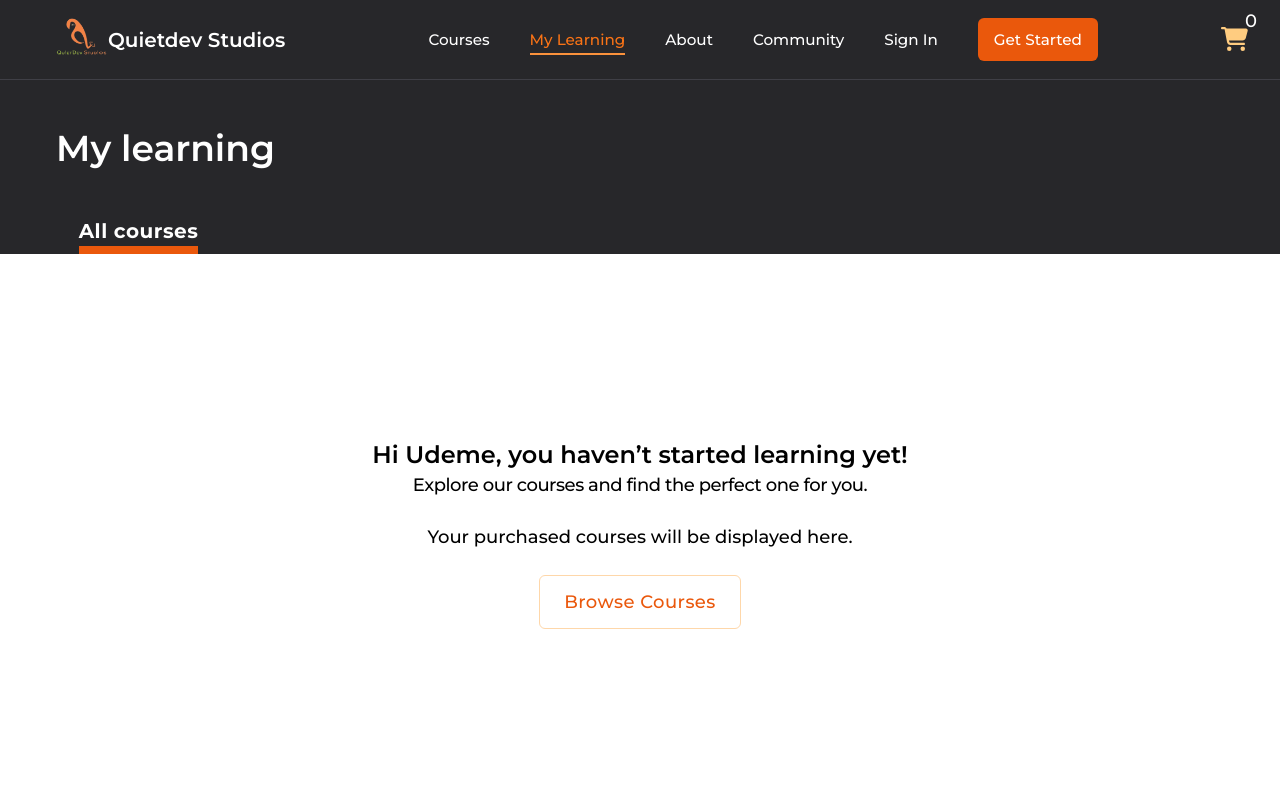
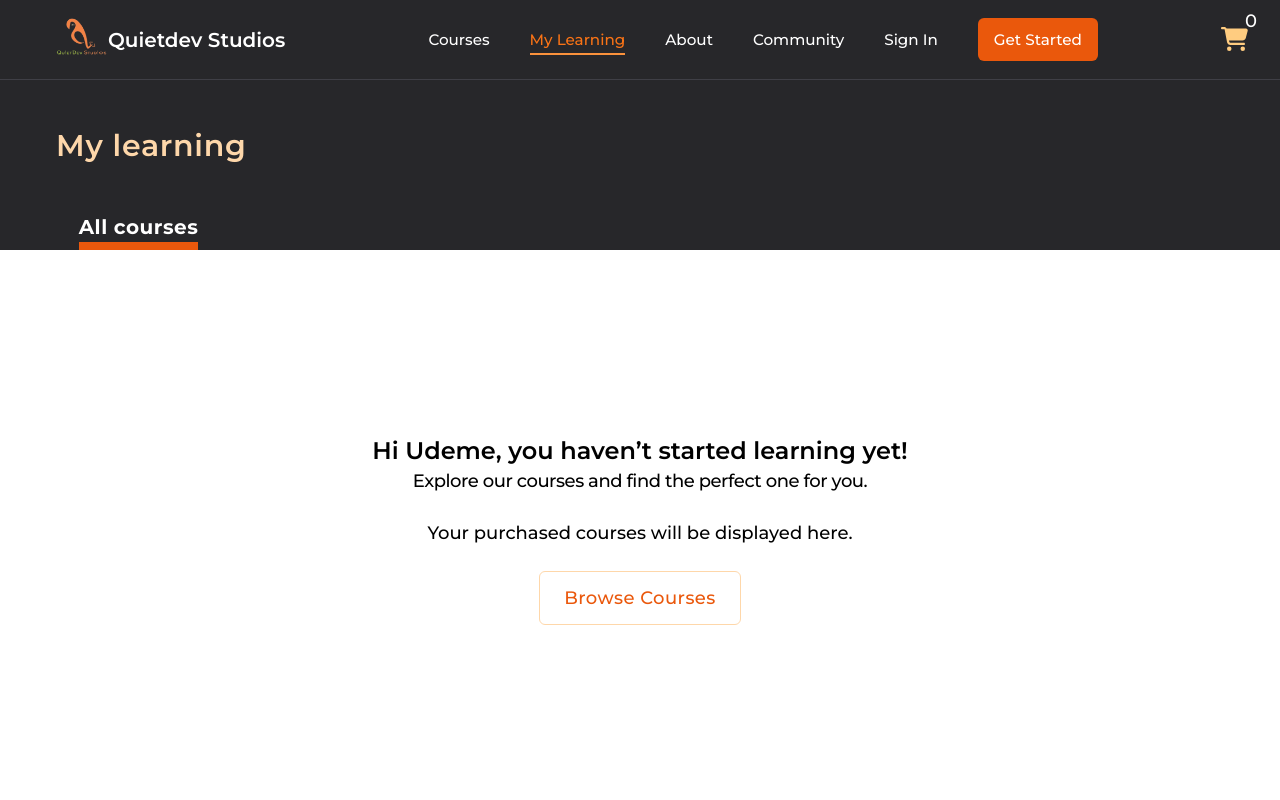
Before and after one commit to quietdevstudios/quietdevstudio, a React (Vite) app: page /my-learning in a window 1280 px wide. Shown: the top 800 px of the page. Built offline with nearby package versions, Linux system fonts and the light colour scheme.

Commit message:
my-learning

```diff
--- a/src/pages/MyLearning.jsx
+++ b/src/pages/MyLearning.jsx
@@ -13,7 +13,7 @@ const MyLearning = () => {
   return (
     <section className="font-montserrat">
       <header className="bg-zinc-800 flex flex-col items-center justify-center">
-        <h1 className="text-white text-4xl text-left font-semibold py-[3rem] px-[1.5rem] w-[95%] max-w-7xl xl:mx-auto">
+        <h1 className="text-3xl text-orange-200 tracking-wide text-left font-semibold py-[3rem] px-[1.5rem] w-[95%] max-w-7xl xl:mx-auto">
           My learning
         </h1>
         <nav className="flex items-end justify-between w-full px-[1.5rem]">
```
